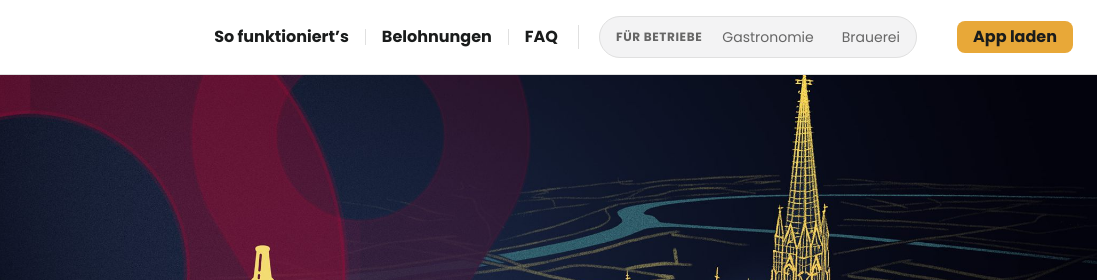
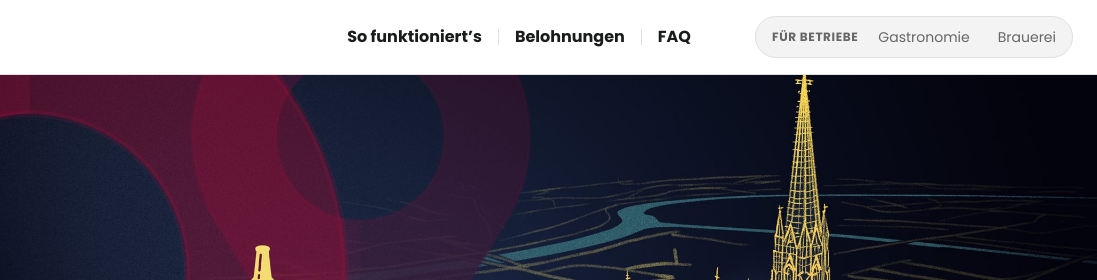
Before and after one commit to marcelhoeller-BT/BTC_Wien, a website: page index.html in a window 1280 px wide. Shown: the top 280 px of the page, 183-1280 px from the left. Drawn offline with Linux system fonts and the light colour scheme.

Commit message:
Header index: 'App laden' entfernt, Betriebe-Gruppe abgesetzt
Der Desktop-CTA 'App laden' ist raus - der Download laeuft ueber die
Store-Badges im Hero und im Schluss-CTA. Die B2B-Gruppe rueckt mit
Abstand (ml-8, lg:ml-12) nach rechts statt per Trennstrich, wodurch
sie sich klarer von der Endkunden-Navigation absetzt.

Im Mobilmenue bleibt 'App laden' bewusst erhalten.

```diff
--- a/index.html
+++ b/index.html
@@ -132,19 +132,17 @@ a:focus-visible, button:focus-visible { outline: 2px solid #E8A838; outline-offs
 <nav class="bg-surface-container-lowest top-0 sticky border-b border-border-muted z-50">
 <div class="flex justify-between items-center px-gutter py-4 max-w-container-max mx-auto w-full">
 <a href="index.html" class="flex items-center"><img src="logo.svg" alt="BeerTasting" class="h-6 w-auto"></a>
-<div class="hidden md:flex items-center gap-4">
+<div class="hidden md:flex items-center gap-4 flex-1 justify-end">
 <a class="text-on-surface hover:opacity-60 transition-opacity duration-200 font-button text-button" href="#so-gehts">So funktioniert&rsquo;s</a>
 <span aria-hidden="true" class="w-px h-4 bg-border-muted"></span>
 <a class="text-on-surface hover:opacity-60 transition-opacity duration-200 font-button text-button" href="#belohnungen">Belohnungen</a>
 <span aria-hidden="true" class="w-px h-4 bg-border-muted"></span>
 <a class="text-on-surface hover:opacity-60 transition-opacity duration-200 font-button text-button" href="#faq">FAQ</a>
-<span aria-hidden="true" class="w-px h-6 bg-border-muted mx-1"></span>
-<div class="flex items-center gap-1 rounded-full border border-border-muted bg-surface-container-low p-1">
+<div class="flex items-center gap-1 rounded-full border border-border-muted bg-surface-container-low p-1 ml-8 lg:ml-12">
 <span class="hidden lg:inline font-label-caps text-label-caps uppercase tracking-wider text-text-secondary pl-3 pr-1 select-none">Für Betriebe</span>
 <a class="text-text-secondary hover:text-on-surface hover:bg-surface-container-lowest transition-colors duration-200 font-body-sm text-body-sm px-3 py-1.5 rounded-full" href="gastronomie.html">Gastronomie</a>
 <a class="text-text-secondary hover:text-on-surface hover:bg-surface-container-lowest transition-colors duration-200 font-body-sm text-body-sm px-3 py-1.5 rounded-full" href="brauerei.html">Brauerei</a>
 </div>
-<a class="ml-stack-md bg-[#E8A838] text-on-surface font-button text-button py-2 px-4 rounded-[8px] hover:opacity-90 transition-opacity duration-200" href="#app">App laden</a>
 </div>
 <button type="button" id="mobile-menu-btn" onclick="toggleMobileMenu()" aria-label="Menü öffnen" aria-expanded="false" class="md:hidden inline-flex items-center justify-center text-on-surface p-1">
 <span aria-hidden="true" class="material-symbols-outlined" style="font-size:28px">menu</span>
```
Also changed, not shown: styles.css.
